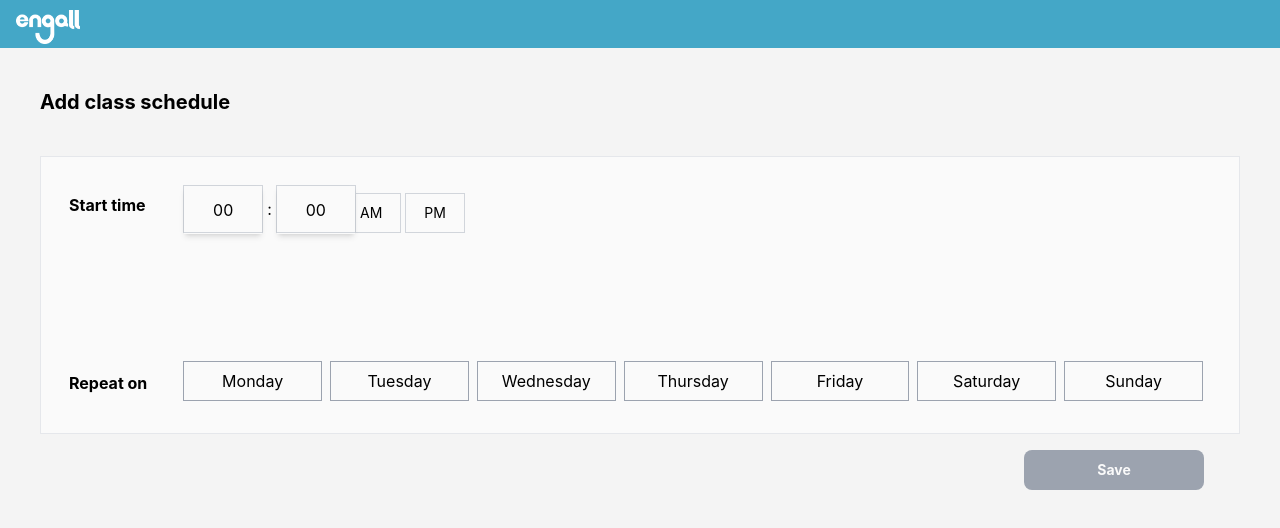
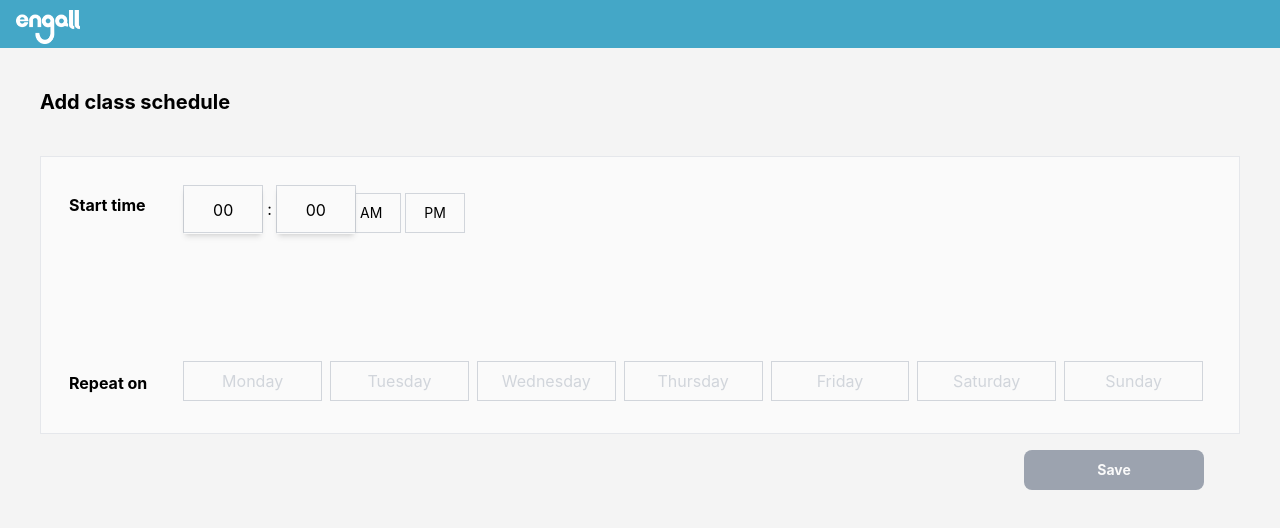
Before and after one commit to devMarco14/Engall_Schedule, a React (Create React App) app: page /addschedule in a window 1280 px wide. Shown: the top 528 px of the page. Built offline with nearby package versions, Linux system fonts and the light colour scheme.

Commit message:
#7 design : 요일선택 버튼 컬러 반대로 변경

```diff
--- a/src/pages/addSchedulePage/components/DayOfWeek.tsx
+++ b/src/pages/addSchedulePage/components/DayOfWeek.tsx
@@ -15,8 +15,8 @@ function DayOfWeek({ selectDay, setSelectDay }: DayOfWeekProps) {
             className={`flex justify-center w-full h-10 mb-1 md:mr-2 border border-solid
           border-gray-300 ${
             selectDay.includes(item)
-              ? 'bg-zinc-50 text-gray-200'
-              : 'bg-zinc-50 border-gray-400'
+              ? 'bg-zinc-50 border-gray-400'
+              : 'bg-zinc-50 text-gray-300'
           } font-normal items-center`}
           >
             {item}
```
